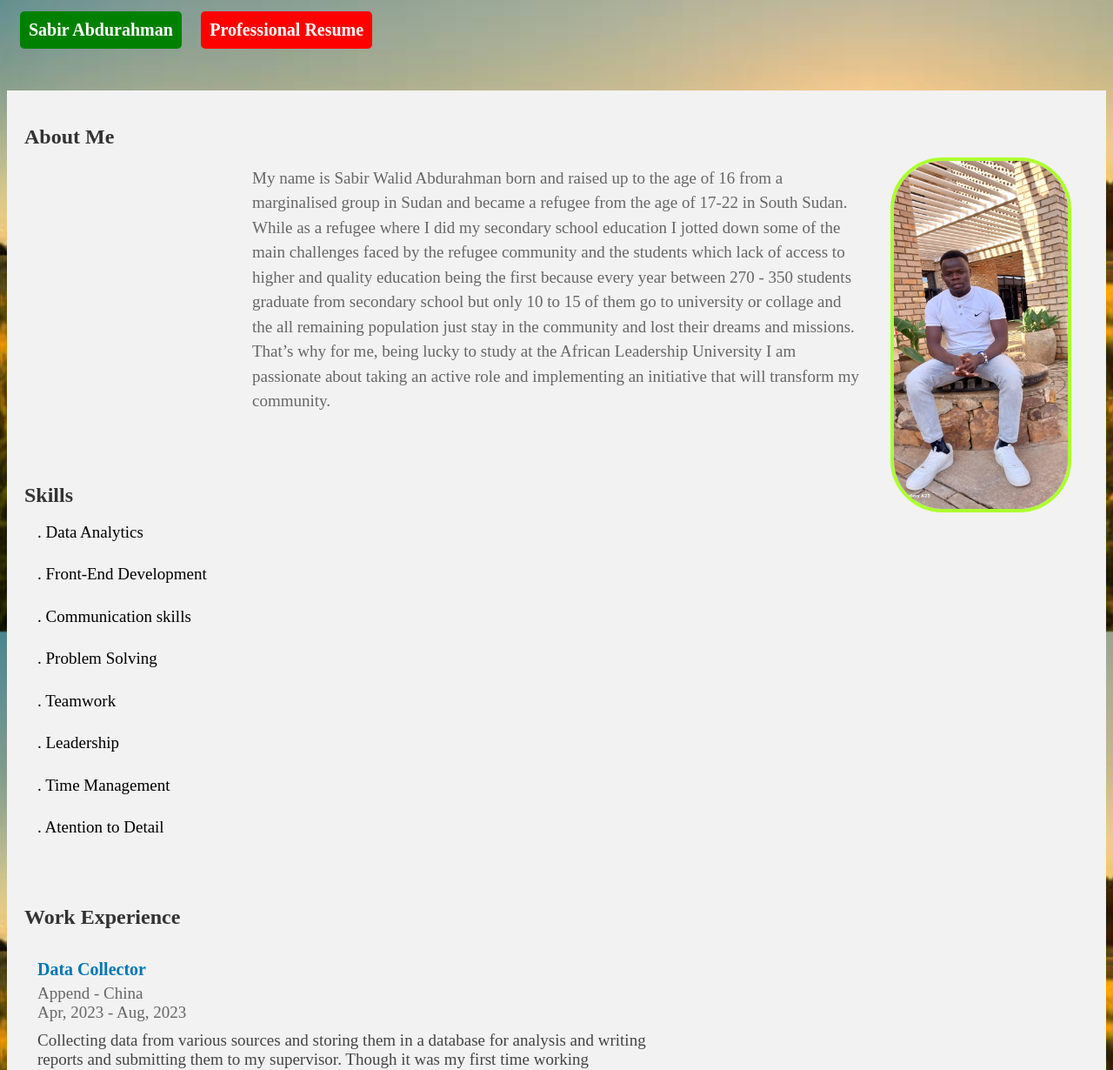
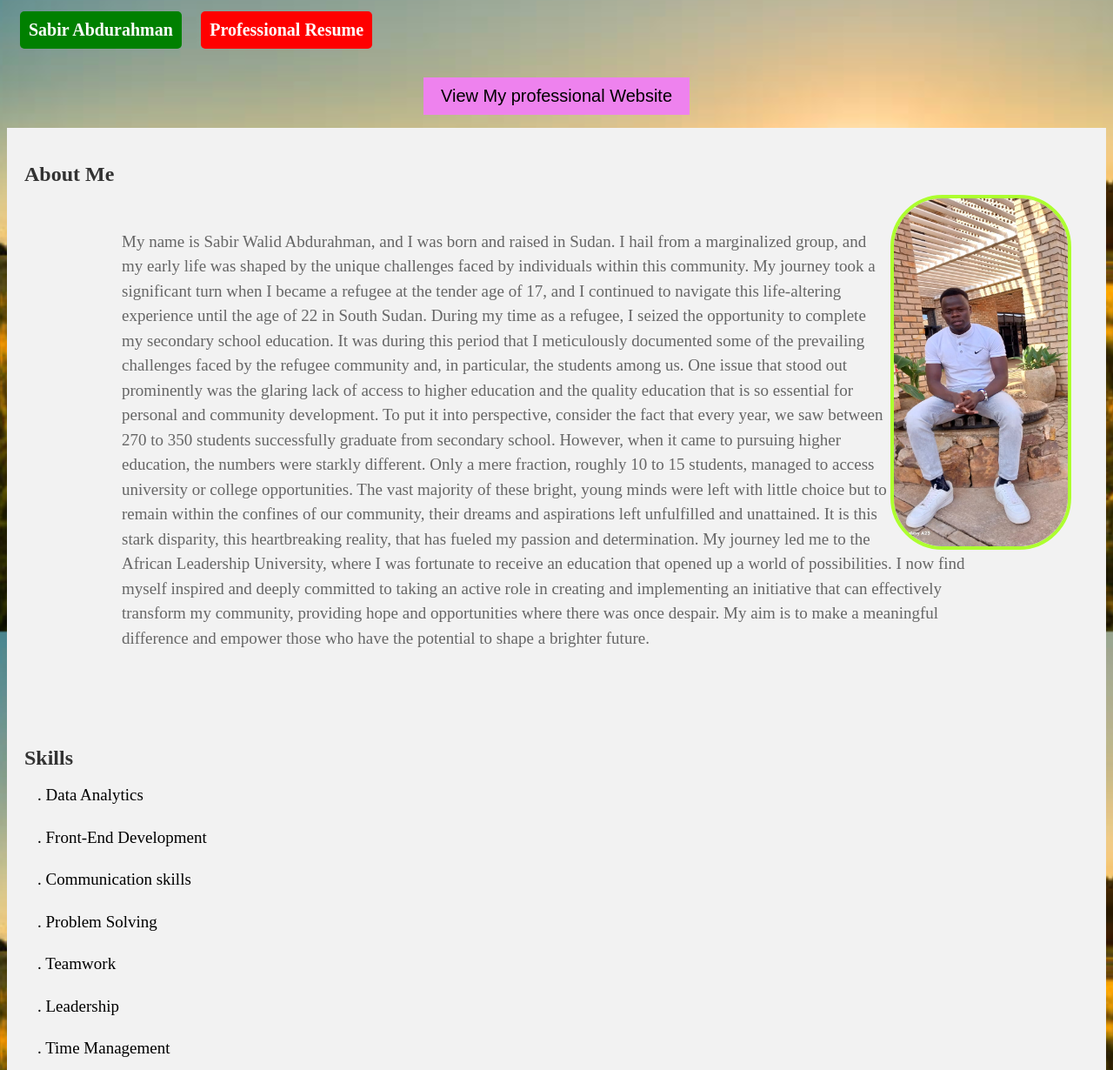
Before and after one commit to SabirWalid/Sabir-Resume-Site, a plain HTML site: page index.html in a window 1280 px wide. Shown: the part 74-1304 px from the top of the page at 87% size. Drawn offline with Linux system fonts and the light colour scheme.

Commit message:
My resume

```diff
--- a/index.html
+++ b/index.html
@@ -4,9 +4,11 @@
     <meta charset="UTF-8">
     <meta name="viewport" content="width=device-width, initial-scale=1.0">
     <title>Sabir's Resume</title>
+
     <link rel="stylesheet" href="styles.css">
 </head>
 <body>
+
     <header>
         <img src="flag_of_sudan.svg.png" alt="Flag" id="flag">
 
@@ -24,24 +26,42 @@
             <span class="name-box">Sabir Abdurahman</span>
             <span class="title-box">Professional Resume</span>
         </h1>
-
+        <button onclick="confirmViewWebsite()">View My professional Website</button>
     </header>
 
     <main>
         <section id="about">
             <h2>About Me</h2>
             <img src="IMG-20230712-WA0020.jpg" alt="Sabir">
-            <p class="short-line">My name is Sabir Walid Abdurahman born and raised  up to the age of 16
-               from a marginalised group in Sudan and became a refugee from the age of
-               17-22 in South Sudan. While as a refugee where I did my secondary school
-               education I jotted down some of the main challenges faced by the refugee
-               community and the students which lack of access to higher and quality
-               education being the first because every year between 270 - 350 students
-               graduate from secondary school but only 10 to 15 of them go to university
-               or collage and the all remaining population just stay in the community and
-               lost their dreams and missions. That’s why for me, being lucky to study at
-               the African Leadership University I am passionate about taking an active
-               role and implementing an initiative that will transform my community.
+            <p class="short-line">My name is Sabir Walid Abdurahman, and I was born and
+                raised in Sudan. I hail from a marginalized group, and my early life was
+                shaped by the unique challenges faced by individuals within this community.
+                My journey took a significant turn when I became a refugee at the tender age
+                of 17, and I continued to navigate this life-altering experience until the
+                age of 22 in South Sudan.
+
+                During my time as a refugee, I seized the opportunity to complete my secondary
+                school education. It was during this period that I meticulously documented some
+                of the prevailing challenges faced by the refugee community and, in particular,
+                the students among us. One issue that stood out prominently was the glaring
+                lack of access to higher education and the quality education that is so essential
+                for personal and community development.
+
+                To put it into perspective, consider the fact that every year, we saw between 270
+                to 350 students successfully graduate from secondary school. However, when it
+                came to pursuing higher education, the numbers were starkly different. Only a
+                mere fraction, roughly 10 to 15 students, managed to access university or college
+                opportunities. The vast majority of these bright, young minds were left with little
+                choice but to remain within the confines of our community, their dreams and
+                aspirations left unfulfilled and unattained.
+
+                It is this stark disparity, this heartbreaking reality, that has fueled my passion
+                and determination. My journey led me to the African Leadership University, where I
+                was fortunate to receive an education that opened up a world of possibilities. I now
+                find myself inspired and deeply committed to taking an active role in creating and
+                implementing an initiative that can effectively transform my community, providing
+                hope and opportunities where there was once despair. My aim is to make a meaningful
+                difference and empower those who have the potential to shape a brighter future.
             </p>
         </section>
 
@@ -66,27 +86,63 @@
                     <h3>Data Collector</h3>
                     <p>Append - China</p>
                     <p>Apr, 2023 - Aug, 2023</p>
-                    <p class="short-line">Collecting data from various sources and storing them in a database
-                       for analysis and writing reports and submitting them to my supervisor.
-                       Though it was my first time working remotly, it was a great experience
-                       and I learned a lot about data analytics.
+                    <p class="short-line">In my role as a data collector, I undertook the
+                        crucial task of gathering data from a wide array of sources. This
+                        included not only the collection process but also the responsibility of
+                        meticulously storing this valuable data in a database. However, my duties
+                        didn't end there. I was also entrusted with the task of performing data
+                        analysis, an essential step in transforming raw data into meaningful insights.
+
+                        In addition to collecting and analyzing data, another aspect of my role involved
+                        the preparation of comprehensive reports. These reports were designed to
+                        encapsulate the findings and trends derived from the data, offering a clear and
+                        insightful perspective to guide decision-making processes. Upon their completion,
+                        I diligently submitted these reports to my supervisor, providing them with valuable
+                        information and insights to inform strategic decisions and actions.
+
+                        One significant aspect of this experience was the fact that it marked my first
+                        foray into remote work. This transition brought its own set of unique challenges
+                        and opportunities. Working remotely, I found myself adapting to new tools,
+                        communication methods, and a more independent work environment. These adaptations,
+                        while initially presenting challenges, ultimately provided me with a valuable
+                        learning experience, enhancing my skills and capabilities in the field of data
+                        analytics.
                     </p>
                 </li>
                 <li>
                     <h3>Volunteer</h3>
                     <p>Pan African Mathematics Olympiad - Rwanda</p>
                     <p>May, 1, 2023 - May, 22, 2023</p>
-                    <p class="short-line">Volunteering at the Pan African Mathematics Olympiad guiding the students on
-                        their competitions, evaluating and marking their papers.
+                    <p class="short-line">During my time volunteering at the Pan African Mathematics
+                        Olympiad, my responsibilities encompassed guiding students throughout their
+                        competitions, as well as meticulously evaluating and marking their examination
+                        papers. This experience not only allowed me to contribute to the growth and
+                        development of young mathematicians but also provided me with a deeper
+                        understanding of the challenges and aspirations of the students within this
+                        academic sphere.
                     </p>
                 </li>
                 <li>
                     <h3>Data Entry Assistant</h3>
                     <p>Internation Rescue Committee - South Sudan</p>
                     <p>Dec, 2021 - June, 2022</p>
-                    <p class="short-line">Managing all the data within the department of WASH(water sanitation and hygiene)
-                       and ensuring that all the data is being managed properly to ensure that all
-                       the information and data are accurate and up-to-date
+                    <p class="short-line">In my role as a data entry assistant in the Department of
+                        WASH (Water Sanitation and Hygiene), my primary responsibility was to oversee
+                        the comprehensive management of data within the department. This entailed
+                        meticulously collecting, organizing, and inputting data from various sources,
+                        all with the overarching goal of maintaining the integrity and accuracy of our
+                        information repository. Ensuring that every piece of data was managed with
+                        precision was of paramount importance to us, as it directly contributed to the
+                        overall effectiveness and success of our department's initiatives.
+
+                        Additionally, I was tasked with the crucial duty of regularly reviewing and
+                        updating the existing data to guarantee that it remained current and relevant.
+                        By doing so, we ensured that our decision-makers had access to the most accurate
+                        and up-to-date information, enabling them to make informed choices that would
+                        have a positive impact on the vital areas of water sanitation and hygiene. My
+                        role as a data entry assistant was not merely administrative; it was integral
+                        to the department's mission of improving access to clean water and promoting
+                        hygiene, underlining the significance of data accuracy in our noble pursuit.
                     </p>
                 </li>
                 <li>
--- a/script.js
+++ b/script.js
@@ -1,5 +1,3 @@
-// JavaScript code for your website
-
 // Function to change the background color of the header when the user clicks on it
 const header = document.querySelector('header');
 header.addEventListener('click', function() {
@@ -10,7 +8,7 @@ header.addEventListener('click', function() {
 
 });
 
-// Function to toggle a dark mode for your website
+// Function to toggle a dark mode for the website
 const darkModeToggle = document.getElementById('dark-mode-toggle');
 const body = document.body;
 
@@ -18,18 +16,15 @@ darkModeToggle.addEventListener('click', function() {
     body.classList.toggle('dark-mode');
 });
 
-// Get a reference to the image element
-const clickableImage = document.getElementById('clickable-image');
-
-// Define a function to apply an effect when the image is clicked
-function applyImageEffect() {
-    // Add your desired effect here; for example, change the opacity
-    clickableImage.style.opacity = '0.5';
-    clickableImage.style.filter = 'grayscale(100%)';
-    clickableImage.style.transition = 'opacity 0.5s';
+// script function that prompts the user with  "Ok" or "Cancel" confirmation to view my website,
+function confirmViewWebsite() {
+    const userConfirmed = window.confirm("You are most welcome to Sabir's website, would you like to view it?");
+    if (userConfirmed) {
+        window.location.href = "https://sabirwalid.github.io/Sabir-Resume-Site/";
+    } else {
+        alert("Thank you for considering! Feel free to visit us later.");
+    }
 }
 
-// Add a click event listener to trigger the effect
-clickableImage.addEventListener('click', applyImageEffect);
-clickableImage.addEventListener('mouseover', applyImageEffect);
-clickableImage.addEventListener('mouseout', applyImageEffect);
+const viewButton = document.getElementById("viewButton");
+viewButton.addEventListener("click", confirmViewWebsite);
--- a/styles.css
+++ b/styles.css
@@ -103,6 +103,8 @@ header ul li a:hover {
     font-size: 19px;
     color: #666;
     line-height: 1.5;
+    margin-bottom: 50px;
+    margin-top: 50px;
 }
 
 /* Style for the 'Skills' section */
@@ -330,6 +332,24 @@ header ul li a:hover {
 }
 
 .short-line {
-    max-width: 700px; /* Adjust this value to control the maximum width */
+    max-width: 1000px; /* Adjust this value to control the maximum width */
     margin: 20px auto; /* Centers the paragraphs on the page */
 }
+
+
+/* styles.css */
+header button {
+    background-color: violet; /* Background color */
+    color: black; /* Text color */
+    padding: 10px 20px; /* Padding */
+    border: none; /* Remove default button border */
+    cursor: pointer; /* Cursor style on hover */
+    text-align: center;
+    display: block;
+    margin: 0 auto;
+    font-size: 20px;
+}
+
+header button:hover {
+    background-color: #0056b3; /* Background color on hover */
+}
```
